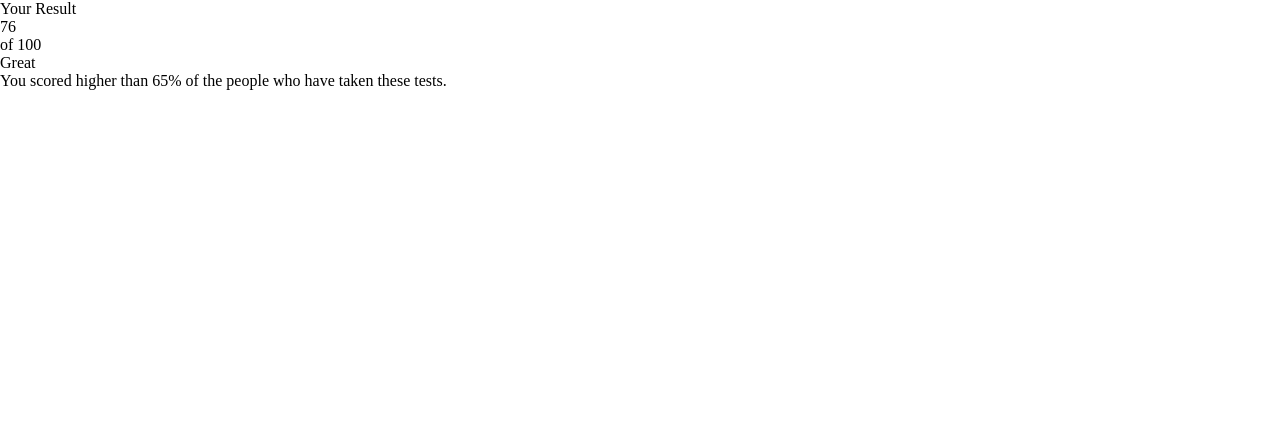
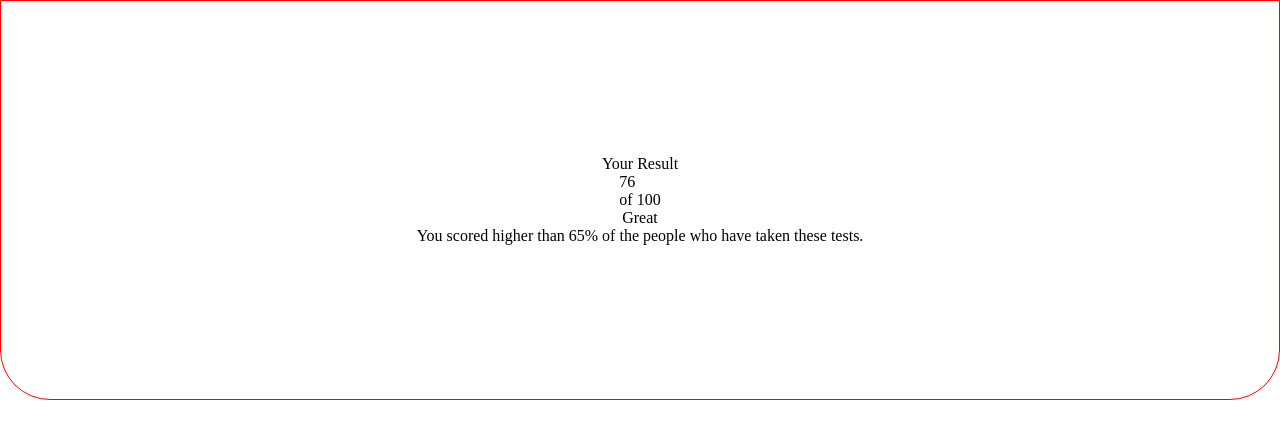
Before and after one commit to UdayPahan/summary-components-, a plain HTML site: page index.html in a window 1280 px wide. Drawn offline with Linux system fonts and the light colour scheme.

Commit message:
update colors

```diff
--- a/index.html
+++ b/index.html
@@ -8,14 +8,14 @@
 
 <!--   CSS FILES -->
   <link rel="stylesheet" href="global.css">
+  <link rel="stylesheet" href="top.css">
+  <link rel="stylesheet" href="reward.css">
+  <link rel="stylesheet" href="utility.css">
 
   <title>Frontend Mentor | Results summary component</title>
 
   <!-- Feel free to remove these styles or customise in your own stylesheet 👍 -->
-  <style>
-    .attribution { font-size: 11px; text-align: center; }
-    .attribution a { color: hsl(228, 45%, 44%); }
-  </style>
+
 </head>
 <body>
 <section class="top">
@@ -27,7 +27,7 @@
   <p>of 100</p>
    </div>
 
-<div>
+<div class="reward">
    <p>Great</p>
    <p>You scored higher than 65% of the people who have taken these tests.</p>
 </div>
--- /dev/null
+++ b/reward.css
@@ -0,0 +1,6 @@
+.reward{
+ display:flex;
+ flex-direction:column;
+ justify-content: center;
+ align-items: center;
+}
--- /dev/null
+++ b/top.css
@@ -0,0 +1,9 @@
+ .top{
+    height:50vh;
+    border:1px solid red;
+    border-radius:0 0 50px 50px;
+    display:flex;
+    flex-direction: column;
+    justify-content: center;
+    align-items: center;
+ }
--- a/utility.css
+++ b/utility.css
@@ -8,15 +8,15 @@
 
   /* Gradients */
   --Light-slate-blue-background: hsl(252, 100%, 67%);
-  --Light-royal-blue-background: hsl(241, 81%, 54%);
-  --Violet-blue-circle: hsla(246, 72%, 46%, 1); /* Corrected hue value */
+  --Light-royal-blue-background: hsla(241, 81%, 54%, 1);
+  --Violet-blue-circle: hsla(256, 72%, 46%, 1) /* Corrected hue value */
   --Persian-blue-circle: hsla(241, 72%, 46%, 0);
 
   /* Neutral */
-  --White: hsl(0, 0%, 100%);
-  --Pale-blue: hsl(221, 100%, 96%);
-  --Light-lavender: hsl(241, 100%, 89%);
-  --Dark-gray-blue: hsl(224, 30%, 27%);
+  --White: hsla(0, 0%, 100%, 1);
+  --Pale-blue: hsla(221, 100%, 96%, 1);
+  --Light-lavender: hsla(241, 100%, 89%, 1);
+  --Dark-gray-blue: hsla(224, 30%, 27%, 1);
 
 
 }
```
